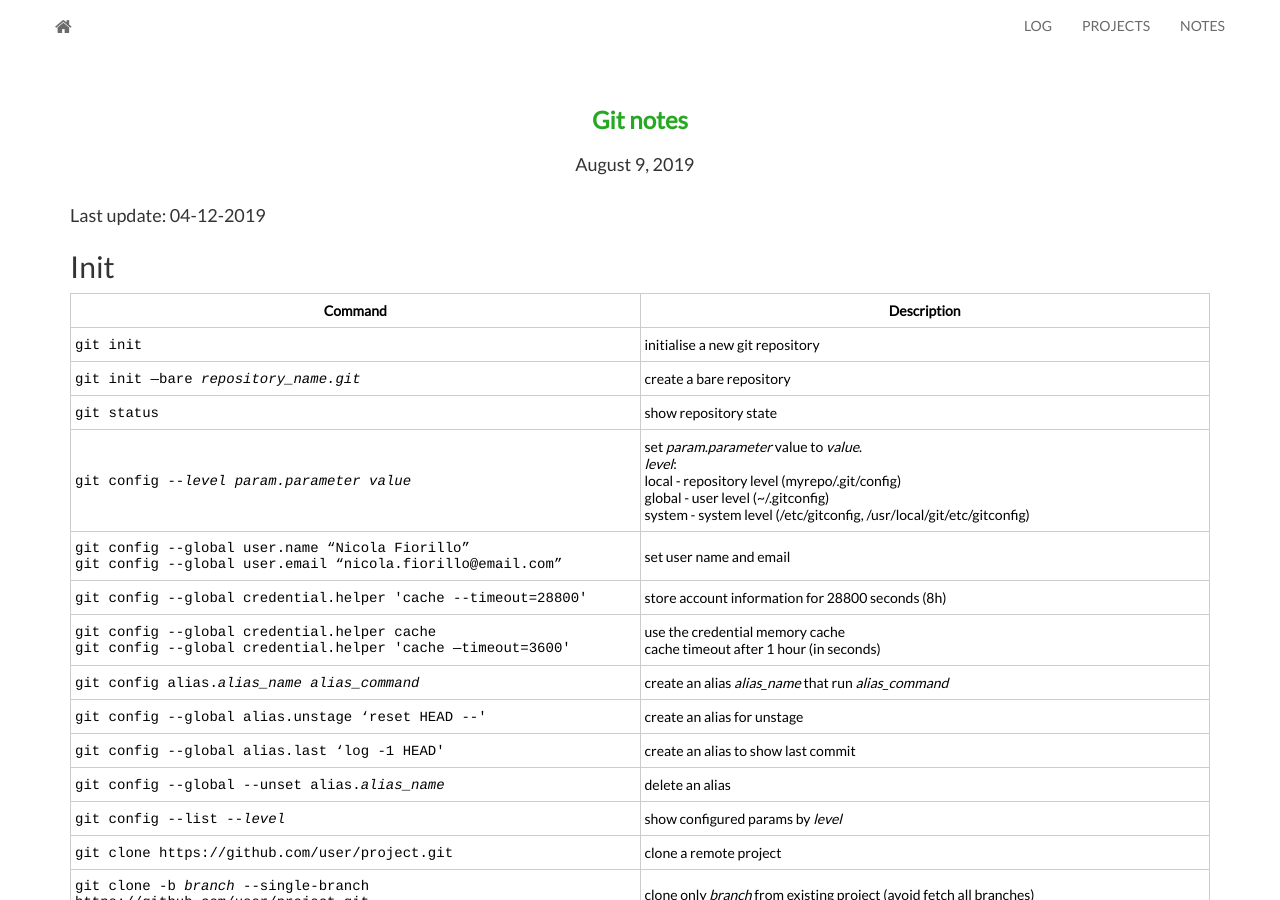
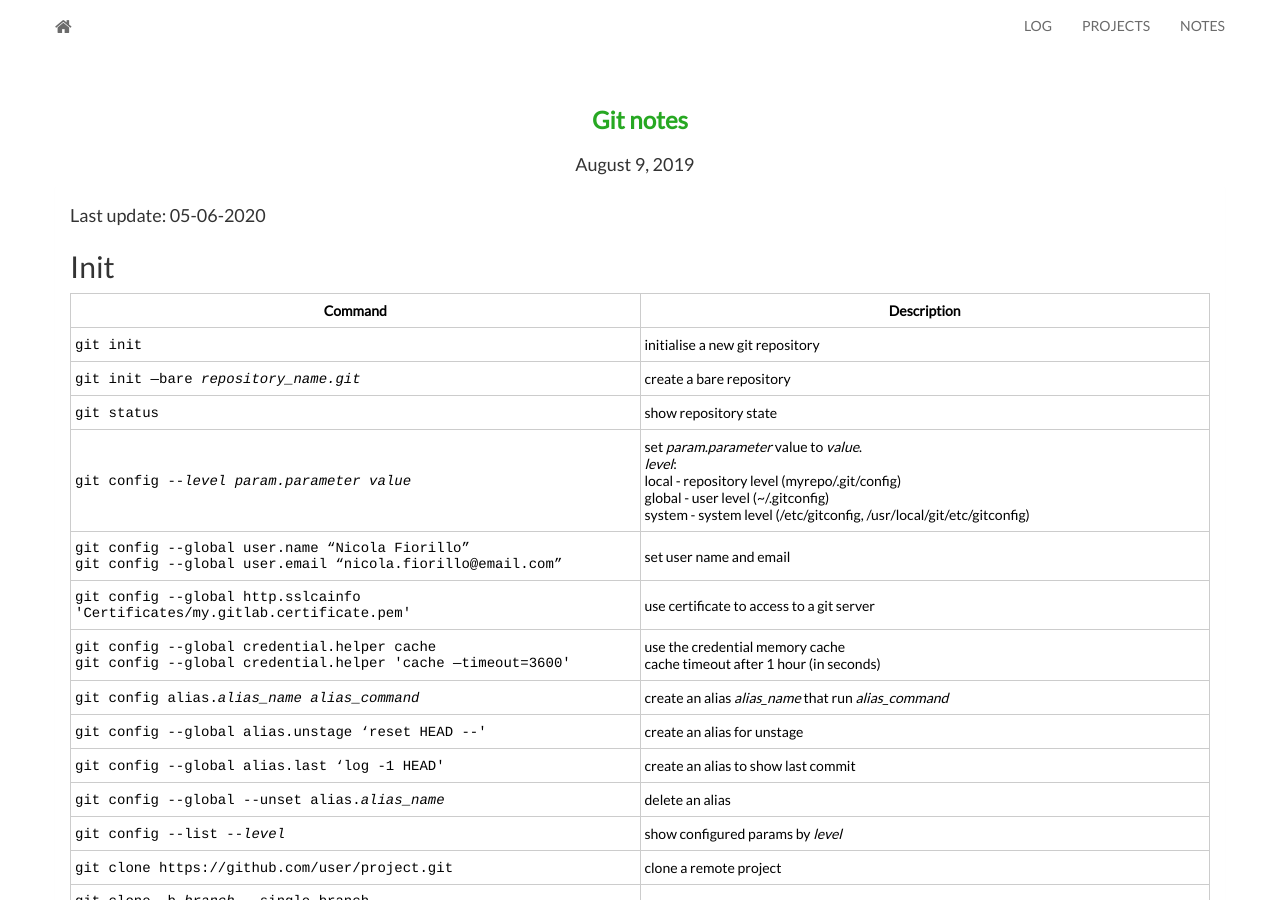
Before and after one commit to nicolafiorillo/nicolafiorillo.github.io, a Jekyll site: the page built from _notes/2019-08-09-git.md, in a window 1280 px wide and 900 px high. Built offline with Jekyll 4.4.1, drawn with Linux system fonts in a browser that asks for light colours; nearby versions of some CDN libraries; comment, search, counter and statistics services are not loaded; some of the changed text lies outside the part shown.

Commit message:
Git cheatsheet

```diff
--- a/_notes/2019-08-09-git.md
+++ b/_notes/2019-08-09-git.md
@@ -24,7 +24,7 @@
 }
 </style>
 
-Last update: 04-12-2019
+Last update: 05-06-2020
 
 ## Init
 
@@ -85,10 +85,10 @@
     </tr>
     <tr>
       <td valign="middle">
-        <p class="command"><span>git config --global credential.helper 'cache --timeout=28800'</span></p>
+        <p class="command"><span>git config --global http.sslcainfo 'Certificates/my.gitlab.certificate.pem'</span></p>
       </td>
       <td valign="middle">
-        <p class="description"><span>store account information for 28800 seconds (8h)</span></p>
+        <p class="description"><span>use certificate to access to a git server</span></p>
       </td>
     </tr>
     <tr>
@@ -545,10 +545,10 @@
     </tr>
     <tr>
       <td valign="middle">
-        <p class="command"><span>git reset --soft <i>branch</i></span></p>
+        <p class="command"><span>git reset --soft HEAD^<i>branch</i></span></p>
       </td>
       <td valign="middle">
-        <p class="description"><span>TODO</span></p>
+        <p class="description"><span>Undo last commit and put changes in STAGING</span></p>
       </td>
     </tr>
     <tr>
@@ -1014,10 +1014,10 @@
     </tr>
     <tr>
       <td valign="middle">
-        <p class="command"><span>git archive branch --format=zip --output=./backup.zip</span></p>
+        <p class="command"><span>git archive <i>branch</i> --format=zip --output=./backup.zip</span></p>
       </td>
       <td valign="middle">
-        <p class="description"><span>backup a repository</span></p>
+        <p class="description"><span>backup <i>branch</i> from repository</span></p>
       </td>
     </tr>
     <tr>
```
